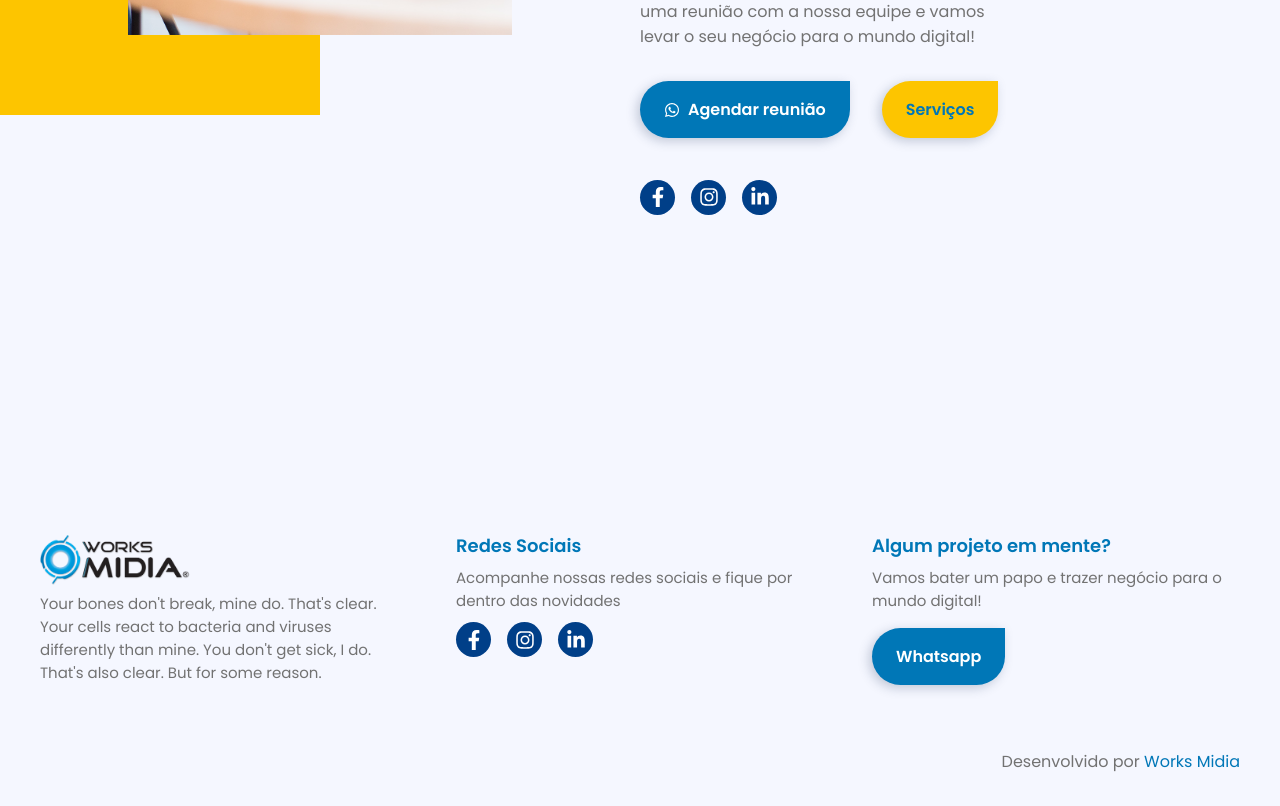
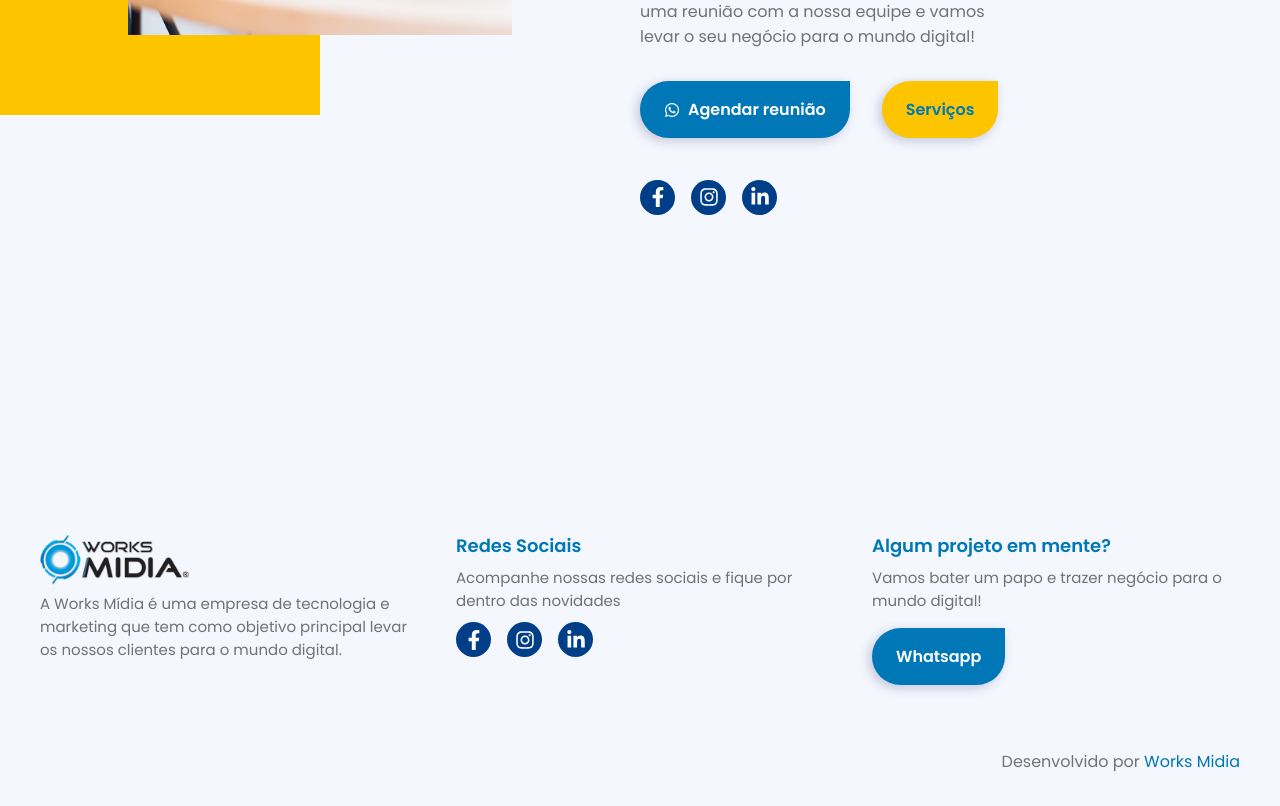
Before and after one commit to beaslins/worksmidia, a Next.js app: page /sobre in a window 1280 px wide. Shown: the part 838-1644 px from the top of the page. Built offline with nearby package versions, Linux system fonts and the light colour scheme.

Commit message:
Update layout.js

```diff
--- a/components/layout.js
+++ b/components/layout.js
@@ -107,7 +107,7 @@ export default function Layout({children, title = 'Home | Works Midia'}) {
                                 width="150"
                                 height="50"
                             />
-                            <p>Your bones don't break, mine do. That's clear. Your cells react to bacteria and viruses differently than mine. You don't get sick, I do. That's also clear. But for some reason.</p>
+                            <p>A Works Mídia é uma empresa de tecnologia e marketing que tem como objetivo principal levar os nossos clientes para o mundo digital.</p>
                         </div>
                         <div className="social">
                             <p className="title">Redes Sociais</p>
```
